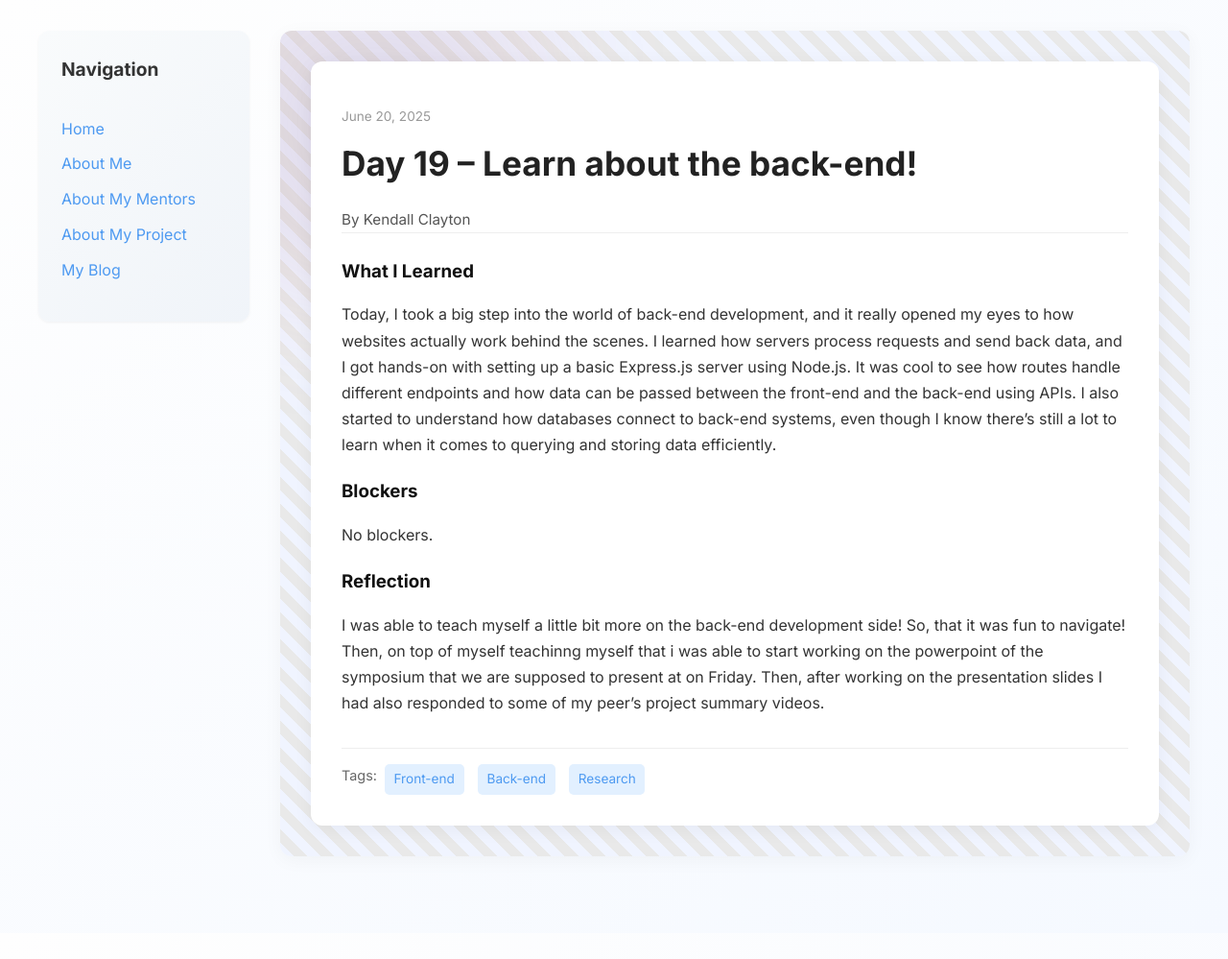
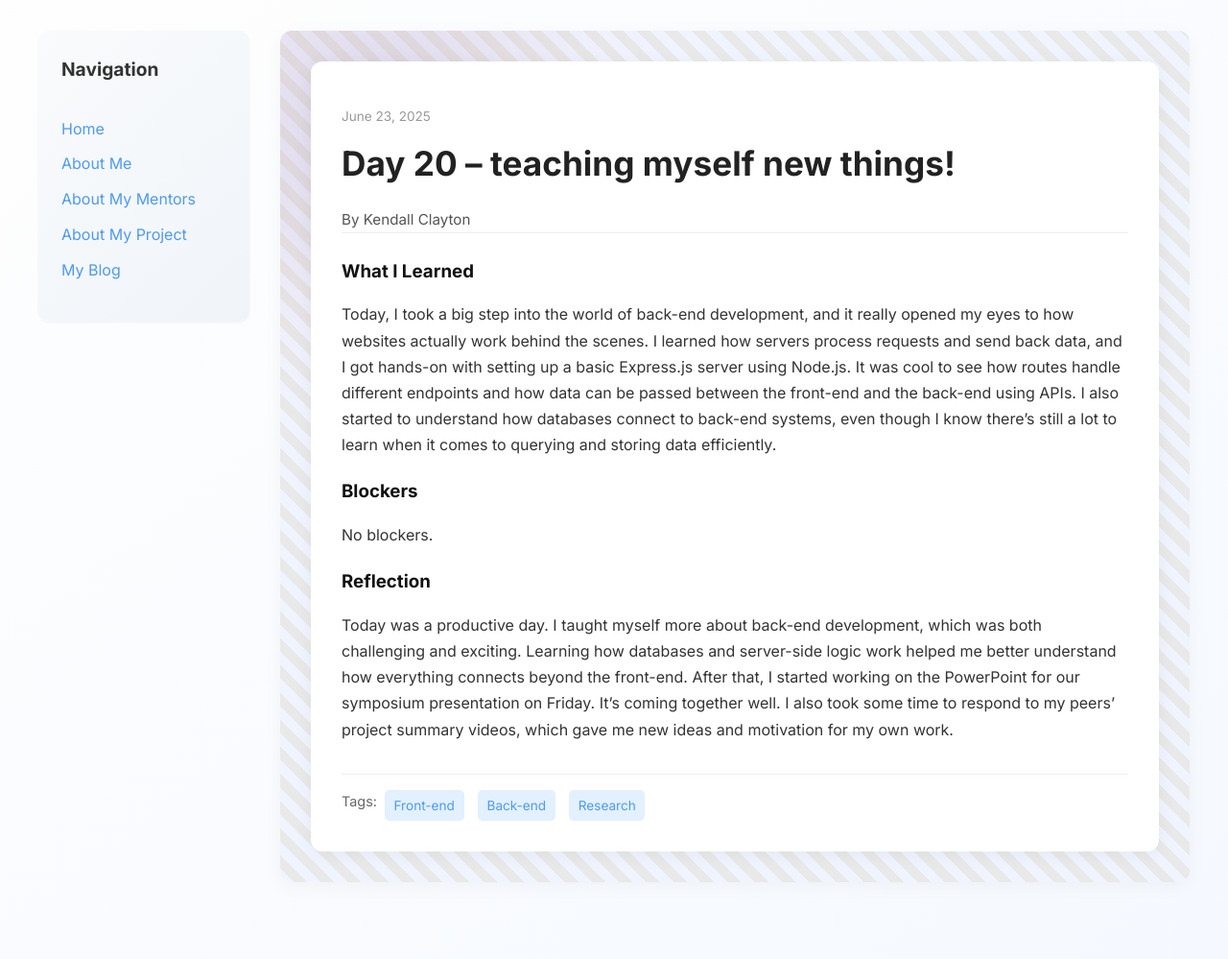
Before and after one commit to kendallzoe/kendallzoe.github.io, a Jekyll site: the page built from _posts/2025-06-23-day-20.md, in a window 1280 px wide. Shown: the whole page at 96% size. Built offline with Jekyll 4.4.1, drawn with Linux system fonts in a browser that asks for light colours; before the commit the page ends 972 px from its top, so only the background shows below that.

Commit message:
Update 2025-06-23-day-20.md

```diff
--- a/_posts/2025-06-23-day-20.md
+++ b/_posts/2025-06-23-day-20.md
@@ -1,9 +1,9 @@
 ---
 layout: post
-title: "Day 19 – Learn about the back-end!"
-date: 2025-06-20
+title: "Day 20 – teaching myself new things!"
+date: 2025-06-23
 author: "Kendall Clayton"
-permalink: /day19.html
+permalink: /day20.html
 tags: ["Front-end", "Back-end", "Research"]
 
 what_i_learned: >
@@ -12,5 +12,5 @@ what_i_learned: >
 blockers: No blockers.
 
 reflection: >
-  I was able to teach myself a little bit more on the back-end development side! So, that it was fun to navigate! Then, on top of myself teachinng myself that i was able to start working on the powerpoint of the symposium  that we are supposed to present at on Friday. Then, after working on the presentation slides I had also responded to some of my peer's project summary videos.
+  Today was a productive day. I taught myself more about back-end development, which was both challenging and exciting. Learning how databases and server-side logic work helped me better understand how everything connects beyond the front-end. After that, I started working on the PowerPoint for our symposium presentation on Friday. It’s coming together well. I also took some time to respond to my peers’ project summary videos, which gave me new ideas and motivation for my own work.
 ---
```
